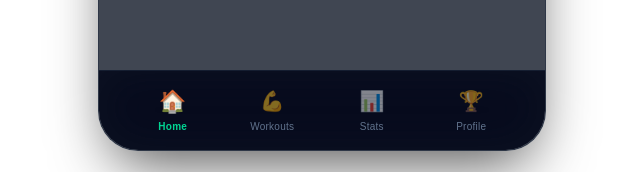
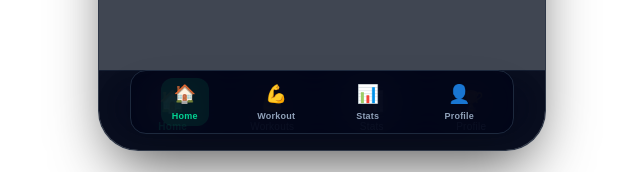
Before and after one commit to amazonwork1101-dev/premium-fitness-app, a Next.js app: page / in a window 1280 px wide. Shown: the part 753-925 px from the top of the page, without its empty margins (318-958 px from the left). Built offline with nearby package versions, Linux system fonts and the light colour scheme; no server answers.

Commit message:
fix: clear layout routing structure and sync production navigation

```diff
--- a/app/page.tsx
+++ b/app/page.tsx
@@ -1,6 +1,7 @@
 'use client';
 import { useState } from 'react';
 import { useAppGlobal } from './context/AppContext';
+import Link from 'next/link';
 
 export default function HomePage() {
   const { intake, burned, water, meals, addIntake, removeMeal, addWater, resetWater, userName } = useAppGlobal();
@@ -21,7 +22,7 @@
   const energyProgress = Math.min(100, Math.round((intake / 2300) * 100));
 
   return (
-    <div className="w-full max-w-md mx-auto space-y-5 p-4 text-slate-100 pb-24">
+    <div className="w-full max-w-md mx-auto space-y-5 p-4 text-slate-100 pb-28 relative">
       {/* Upper Profile Banner */}
       <div className="flex items-center justify-between pt-2">
         <div>
@@ -124,6 +125,28 @@
           </button>
         </div>
       </div>
+
+      {/* Premium Fixed Bottom Navigation Dock */}
+      <div className="fixed bottom-4 left-1/2 -translate-x-1/2 w-[calc(100%-2rem)] max-w-sm bg-slate-950/80 border border-slate-800 rounded-2xl h-16 flex justify-around items-center backdrop-blur-xl shadow-2xl z-50 px-2">
+        <Link href="/" className="flex flex-col items-center justify-center w-12 h-12 rounded-xl text-emerald-400 bg-emerald-500/10">
+          <span className="text-lg">🏠</span>
+          <span className="text-[9px] font-black tracking-wide mt-0.5">Home</span>
+        </Link>
+        <Link href="/workouts" className="flex flex-col items-center justify-center w-12 h-12 rounded-xl text-slate-400 hover:text-slate-200 transition-colors">
+          <span className="text-lg">💪
+            </span>
+          <span className="text-[9px] font-bold tracking-wide mt-0.5">Workout</span>
+        </Link>
+        <Link href="/stats" className="flex flex-col items-center justify-center w-12 h-12 rounded-xl text-slate-400 hover:text-slate-200 transition-colors">
+          <span className="text-lg">📊</span>
+          <span className="text-[9px] font-bold tracking-wide mt-0.5">Stats</span>
+        </Link>
+        <Link href="/profile" className="flex flex-col items-center justify-center w-12 h-12 rounded-xl text-slate-400 hover:text-slate-200 transition-colors">
+          <span className="text-lg">👤</span>
+          <span className="text-[9px] font-bold tracking-wide mt-0.5">Profile</span>
+        </Link>
+      </div>
+
     </div>
   );
 }
```
